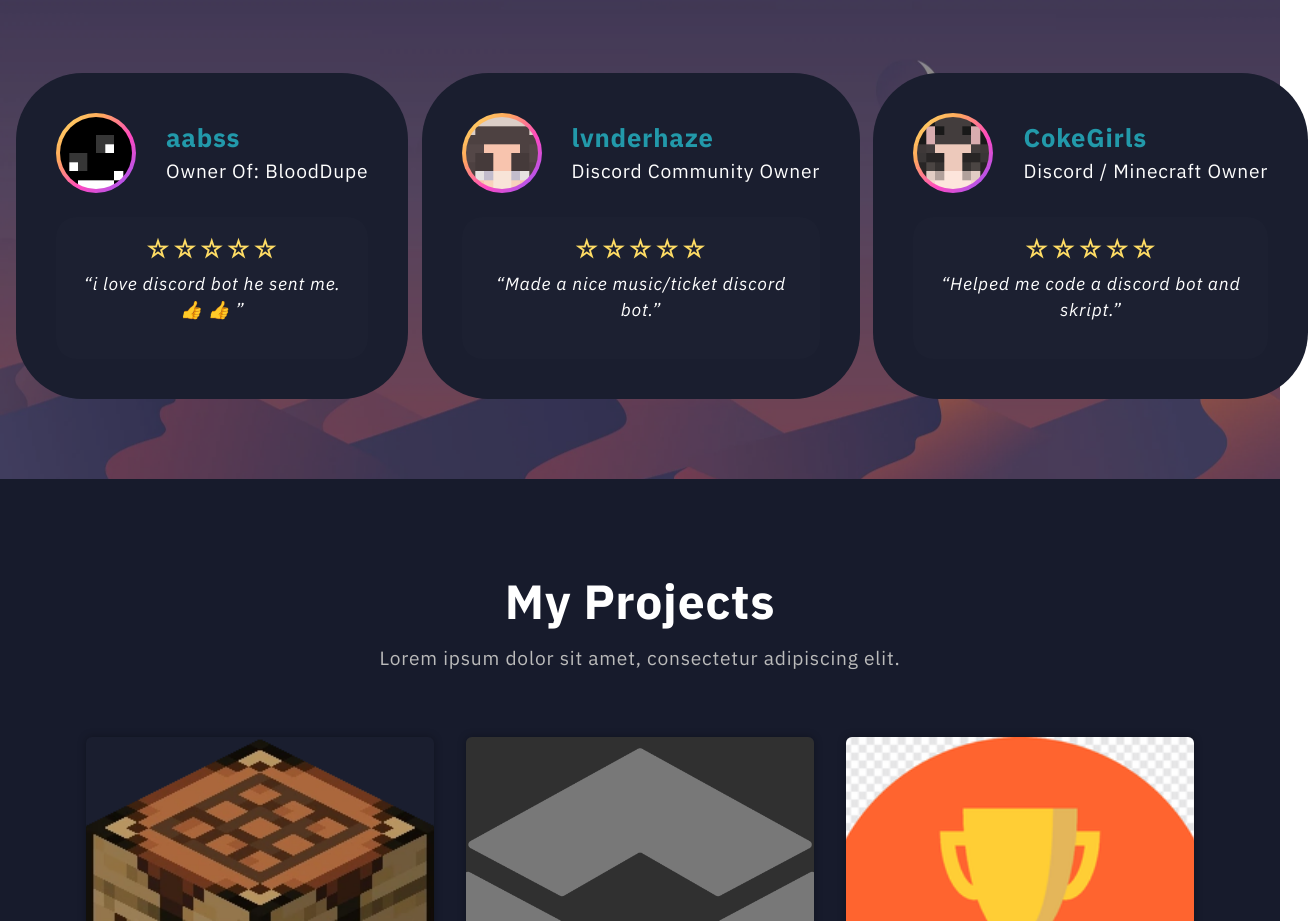
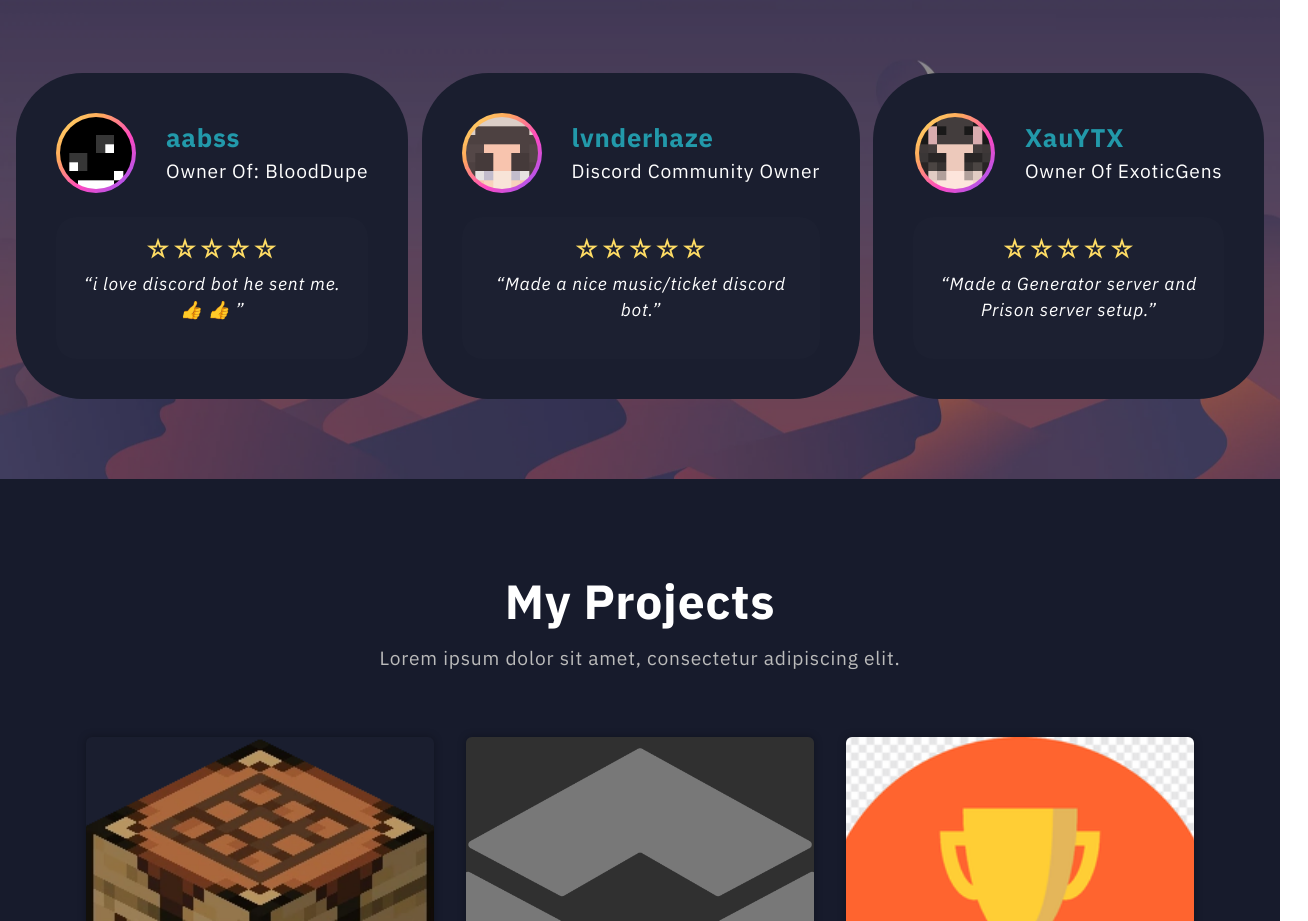
Before and after one commit to ShaneWolford24/Wrong, a plain HTML site: page index.html in a window 1280 px wide. Shown: the part 1314-2235 px from the top of the page, 1308 px wide, since content can reach past the window. Drawn offline with Linux system fonts and the light colour scheme; files whose address does not match are found by name.

Commit message:
Update index.html

```diff
--- a/index.html
+++ b/index.html
@@ -215,9 +215,9 @@
                             </div>
                             <div class="avatar-text">
                                 <p class="name-text mbr-fonts-style mb-0 display-5"><strong>
-                                    CokeGirls</strong></p>
+                                    XauYTX</strong></p>
                                 <p class="prof-text mbr-fonts-style mb-0 display-7">
-                                    Discord / Minecraft Owner</p>
+                                    Owner Of ExoticGens</p>
                             </div>
                         </div>
                         <div class="text-container">
@@ -239,7 +239,7 @@
                                 </div>
                             </div>
                             <p class="mbr-text mbr-fonts-style align-center display-4">
-                                <em>“Helped me code a discord bot and skript.”</em>
+                                <em>“Made a Generator server and Prison server setup.”</em>
                             </p>
                         </div>
 
```
